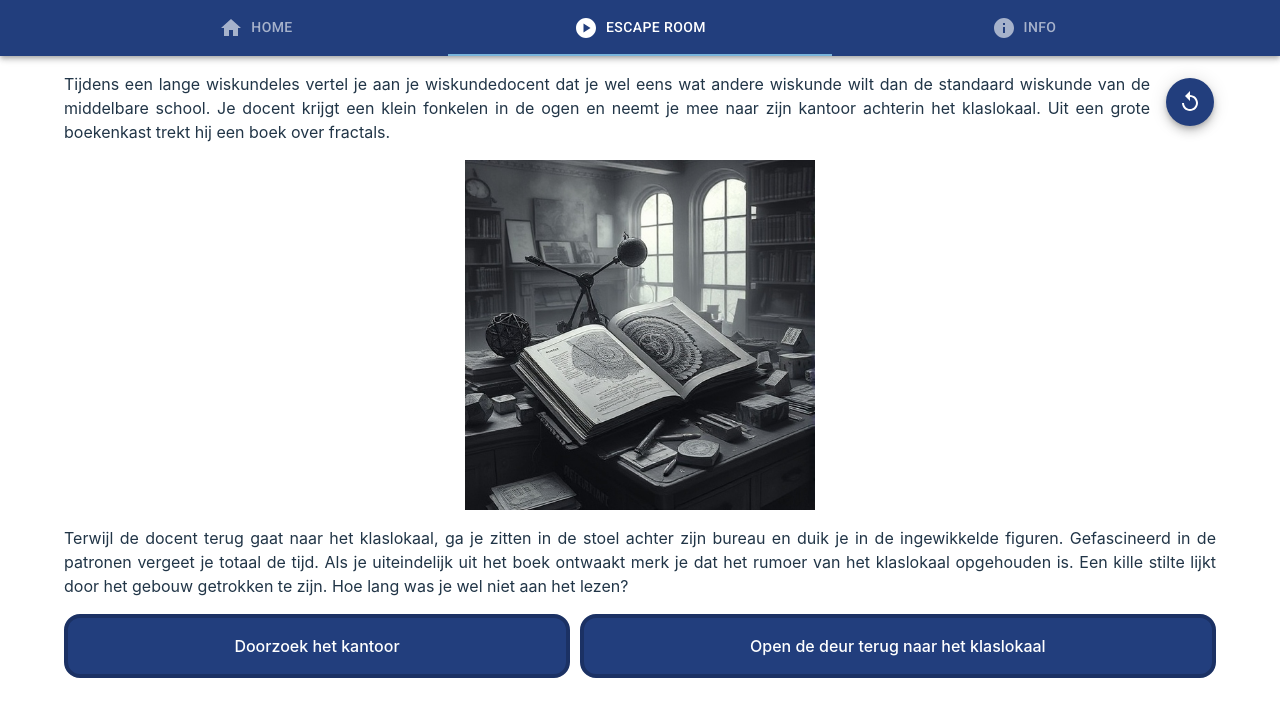
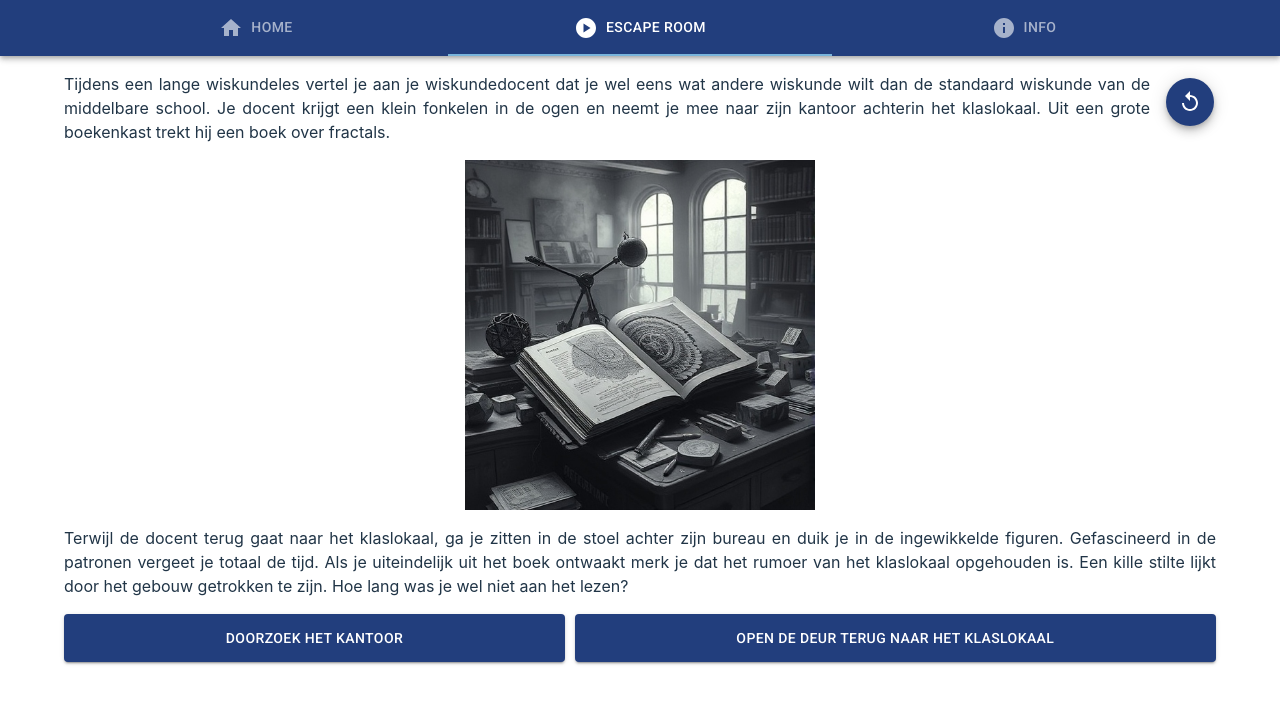
Before and after one commit to HildoBijl/escaperoom, a React (Vite) app: page /spel in a window 1280 px wide. Shown: the top 716 px of the page. Built offline with nearby package versions, Linux system fonts and the light colour scheme.

Commit message:
Clean up functioning of the Office

```diff
--- a/index.html
+++ b/index.html
@@ -10,7 +10,7 @@
   <meta name="apple-mobile-web-app-title" content="Escape" />
   <link rel="manifest" href="/site.webmanifest" />
   <meta name="viewport" content="width=device-width, initial-scale=1.0" />
-  <title>Escape Room - Vierkant voor Wiskunde</title>
+  <title>Escape Room - De verlaten school - Vierkant voor Wiskunde</title>
 </head>
 
 <body>
--- a/src/pages/Game/components/ChoiceButtons.jsx
+++ b/src/pages/Game/components/ChoiceButtons.jsx
@@ -1,5 +1,5 @@
-import { useTheme, darken } from '@mui/material/styles'
 import Box from '@mui/material/Box'
+import Button from '@mui/material/Button'
 
 // ChoiceButtons renders the buttons which the user can choose from, given a list of options.
 export function ChoiceButtons({ options, submitAction }) {
@@ -16,37 +16,7 @@ export function ChoiceButtons({ options, submitAction }) {
 
 // ChoiceButton is a single button that can be chosen.
 function ChoiceButton({ text, onClick }) {
-	const theme = useTheme()
-	return <Box
-		onClick={onClick}
-		sx={{
-			// Coloring.
-			background: theme.palette.primary.main,
-			borderStyle: 'solid',
-			borderWidth: '0.25rem',
-			borderColor: darken(theme.palette.primary.main, 0.2),
-			color: theme.palette.primary.contrastText,
-
-			'&:hover': {
-				background: darken(theme.palette.primary.main, 0.2),
-				borderColor: darken(theme.palette.primary.main, 0.4),
-			},
-
-			// Sizing.
-			borderRadius: '1rem',
-			flexGrow: 1,
-			fontWeight: 500,
-			height: '3.5rem',
-			minWidth: '12rem',
-
-			// Contents.
-			display: 'flex',
-			flexFlow: 'row nowrap',
-			justifyContent: 'center',
-			alignItems: 'center',
-			textAlign: 'center',
-			cursor: 'pointer',
-		}}>
+	return <Button variant="contained" onClick={onClick} sx={{ flexGrow: 1, height: '3rem' }}>
 		{text}
-	</Box>
+	</Button>
 }
--- a/src/pages/Game/components/Line.jsx
+++ b/src/pages/Game/components/Line.jsx
@@ -4,7 +4,7 @@ import Box from '@mui/material/Box'
 export function Line({ text }) {
 	// Load in styling data.
 	const theme = useTheme()
-	const color = theme.mode === 'light' ? theme.palette.primary.main : theme.palette.secondary.main
+	const color = theme.palette.mode === 'light' ? theme.palette.primary.main : theme.palette.secondary.main
 	const lineStyle = { flexGrow: 1, background: color, height: '1px', transform: 'translateY(2px)' }
 
 	// Render the line.
--- a/src/pages/Game/engine/updateState.js
+++ b/src/pages/Game/engine/updateState.js
@@ -10,15 +10,17 @@
 export function updateState(location, state, action) {
 	state = { ...state }
 
+	// On a move action, apply it directly.
+	if (action.type === 'move')
+		return { state, location: action.to }
+
 	// For each location, check each possible action.
-	switch (location) {
-		case 'Office':
-			switch (action.type) {
-				case 'checkDoor':
-					state.checkedOfficeDoor = true
-					break
-			}
-	}
+	// switch (location) {
+	// 	case 'Office':
+	// 		switch (action.type) {
+
+	// 		}
+	// }
 
 	// Return the updated data.
 	return {
--- a/src/pages/Game/locations/Office.jsx
+++ b/src/pages/Game/locations/Office.jsx
@@ -1,6 +1,7 @@
 import { Image } from 'components'
 import { Office as OfficeImage, OfficeDoor } from 'assets'
 
+import { getNumActionVisits } from '../engine'
 import { ResetButton, ChoiceButtons, Line } from '../components'
 
 export function Location({ numVisits, clearHistory }) {
@@ -11,13 +12,12 @@ export function Location({ numVisits, clearHistory }) {
 			<p>Tijdens een lange wiskundeles vertel je aan je wiskundedocent dat je wel eens wat andere wiskunde wilt dan de standaard wiskunde van de middelbare school. Je docent krijgt een klein fonkelen in de ogen en neemt je mee naar zijn kantoor achterin het klaslokaal. Uit een grote boekenkast trekt hij een boek over fractals.</p>
 			<Image src={OfficeImage} />
 			<p>Terwijl de docent terug gaat naar het klaslokaal, ga je zitten in de stoel achter zijn bureau en duik je in de ingewikkelde figuren. Gefascineerd in de patronen vergeet je totaal de tijd. Als je uiteindelijk uit het boek ontwaakt merk je dat het rumoer van het klaslokaal opgehouden is. Een kille stilte lijkt door het gebouw getrokken te zijn. Hoe lang was je wel niet aan het lezen?</p>
-
 		</>
 	}
 
 	// On future visits, show a shorter message.
 	return <>
-		<p>Je bent terug in het kantoor, voor de {numVisits}e keer.</p>
+		<p>Je bent weer terug in het kantoor. Er is niets veranderd sinds de laatste keer dat je er was.</p>
 	</>
 }
 
@@ -38,7 +38,7 @@ export function Action({ action, numActionVisits, isCurrentAction }) {
 			</>
 		case 'checkBox':
 			return <>
-				<Line text="Je bekijkt het kastje naast de deur" />
+				<Line text="Je bekijkt het scherm in het kastje naast de deur" />
 				{numActionVisits === 0 ? <>
 					<p>Je ziet op het scherm een vierkant patroon van vakjes. Elk van de vakjes heeft een getal erin, als een soort code. Toch lijkt de code nog niet correct te zijn.</p>
 					{isCurrentAction ? <p>ToDo: zet interface op om raadseloplossing in te geven.</p> : null}
@@ -58,16 +58,19 @@ export function Action({ action, numActionVisits, isCurrentAction }) {
 }
 
 export function Choice(props) {
-	const { state, lastAction } = props
-	return <ChoiceButtons {...props} options={
-		lastAction?.type === 'checkBox' ?
-			[{ text: 'Ga terug naar het kantoor', action: 'return' }] :
-			[
-				{ text: 'Doorzoek het kantoor', action: 'search' },
-				!state.checkedOfficeDoor ?
-					{ text: 'Open de deur terug naar het klaslokaal', action: 'checkDoor' } :
-					{ text: 'Bekijk het kastje naast de deur', action: 'checkBox' },
+	return <ChoiceButtons {...props} options={getOptions(props)} />
+}
 
-			]
-	} />
+function getOptions({ state, lastAction, history, locationIndex, actionIndex }) {
+	if (lastAction?.type === 'checkBox')
+		return [{ text: 'Ga terug naar het kantoor', action: 'return' }]
+	if (state.officeDoorOpened)
+		return [{ text: 'Ga naar het wiskundelokaal', action: { type: 'move', to: 'Maths' } }]
+	const neverCheckedDoor = !getNumActionVisits(history, 'Office', 'checkDoor', locationIndex, actionIndex)
+	return [
+		{ text: 'Doorzoek het kantoor', action: 'search' },
+		 neverCheckedDoor ?
+			{ text: 'Open de deur terug naar het klaslokaal', action: 'checkDoor' } :
+			{ text: 'Bekijk het scherm in het kastje naast de deur', action: 'checkBox' },
+	]
 }
```
